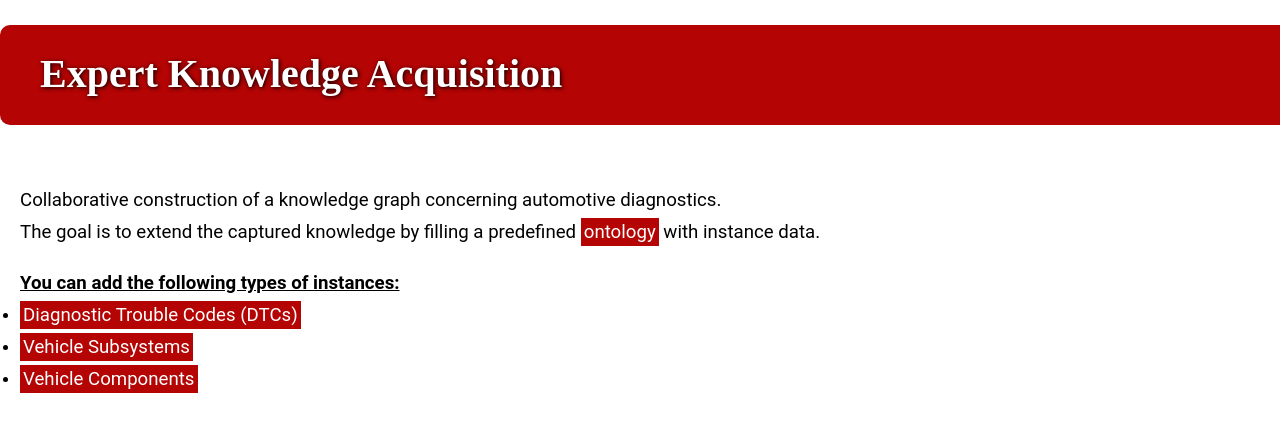
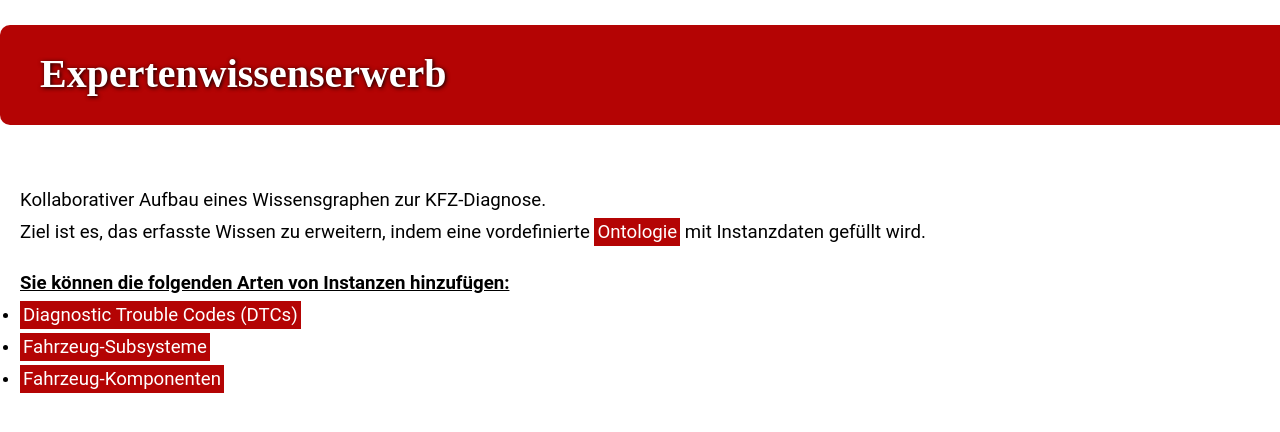
Before and after one commit to tbohne/obd_ontology, a Flask app: page / in a window 1280 px wide; the page is wider, and only the part inside the window is pictured. Shown: the top 432 px of that part. Run offline with Flask 2, Linux system fonts and the light colour scheme; some libraries are stand-ins or nearby versions.

Commit message:
translate to German

```diff
--- a/obd_ontology/app.py
+++ b/obd_ontology/app.py
@@ -68,27 +68,27 @@ class DTCForm(FlaskForm):
     """
     Form for the DTC page.
     """
-    dtc_name = StringField("DTC:")
+    dtc_name = StringField("")
     occurs_with = SelectField("",
                               choices=make_tuple_list(kg_query_tool.query_all_dtc_instances(False)),
                               validate_choice=False)
-    occurs_with_submit = SubmitField("Add DTC")
-    clear_occurs_with = SubmitField("Clear list")
-    fault_condition = StringField("Fault condition")
+    occurs_with_submit = SubmitField("DTC hinzufügen")
+    clear_occurs_with = SubmitField("Liste leeren")
+    fault_condition = StringField("")
     symptoms_list = make_tuple_list(kg_query_tool.query_all_symptom_instances())
     symptoms = SelectField("", choices=symptoms_list,
                            validate_choice=False)
-    symptoms_submit = SubmitField("Add symptom")
-    clear_symptoms = SubmitField("Clear list")
+    symptoms_submit = SubmitField("Symptom hinzufügen")
+    clear_symptoms = SubmitField("Liste leeren")
     new_symptom = StringField("")
-    new_symptom_submit = SubmitField("Add new symptom")
+    new_symptom_submit = SubmitField("Neues Symptom hinzufügen")
     suspect_components = SelectField(
         "",
         choices=make_tuple_list(kg_query_tool.query_all_component_instances()), validate_choice=False)
-    add_component_submit = SubmitField("Add component")
-    clear_components = SubmitField("Clear list")
-    final_submit = SubmitField("Submit")
-    clear_everything = SubmitField("Clear")
+    add_component_submit = SubmitField("Komponente hinzufügen")
+    clear_components = SubmitField("Liste leeren")
+    final_submit = SubmitField("Absenden")
+    clear_everything = SubmitField("Alle Listen leeren")
 
 
 class SubsystemForm(FlaskForm):
@@ -99,15 +99,15 @@ class SubsystemForm(FlaskForm):
     components = SelectField("",
                              choices=make_tuple_list(kg_query_tool.query_all_component_instances()),
                              validate_choice=False)
-    add_component_submit = SubmitField("Add to list")
-    clear_components = SubmitField("Clear list")
+    add_component_submit = SubmitField("Komponente hinzufügen")
+    clear_components = SubmitField("Liste leeren")
     verifying_components = SelectField("",
                                        choices=make_tuple_list(kg_query_tool.query_all_component_instances()),
                                        validate_choice=False)
-    verifying_components_submit = SubmitField("Add to list")
-    clear_verifying_components = SubmitField("Clear list")
-    final_submit = SubmitField("Submit")
-    clear_everything = SubmitField("Clear")
+    verifying_components_submit = SubmitField("Komponente hinzufügen")
+    clear_verifying_components = SubmitField("Liste leeren")
+    final_submit = SubmitField("Absenden")
+    clear_everything = SubmitField("Alle Listen leeren")
 
 
 class SuspectComponentsForm(FlaskForm):
@@ -115,10 +115,10 @@ class SuspectComponentsForm(FlaskForm):
     Form for the component page.
     """
     component_name = StringField("")
-    boolean_choices = [("No", "No",), ("Yes", "Yes")]
-    final_submit = SubmitField('Submit component')
-    affecting_component_submit = SubmitField('Add to list')
-    clear_affecting_components = SubmitField("Clear list")
+    boolean_choices = [("Nein", "Nein",), ("Ja", "Ja")]
+    final_submit = SubmitField('Absenden')
+    affecting_component_submit = SubmitField('Komponente hinzufügen')
+    clear_affecting_components = SubmitField("Liste leeren")
     measurements_possible = SelectField(choices=boolean_choices)
     affecting_components = SelectField("",
                                        choices=make_tuple_list(kg_query_tool.query_all_component_instances()),
@@ -226,8 +226,8 @@ def component_form():
                             facts_to_be_removed
                         )
                     # add component to the knowledge graph
-                    assert form.measurements_possible.data == "Yes" or form.measurements_possible.data == "No"
-                    oscilloscope_useful = True if form.measurements_possible.data == "Yes" else False
+                    assert form.measurements_possible.data == "Ja" or form.measurements_possible.data == "Nein"
+                    oscilloscope_useful = True if form.measurements_possible.data == "Ja" else False
                     add_component_to_knowledge_graph(suspect_component=form.component_name.data,
                                                      affected_by=entered_affecting_comps,
                                                      oscilloscope=oscilloscope_useful)
@@ -238,25 +238,26 @@ def component_form():
                     session["affecting_components_empty_warning_received"] = None
                     # show success message
                     if form.component_name.data == session.get("component_name"):
-                        flash(f"The component {form.component_name.data} has successfully been overwritten.")
+                        flash(f"Die Komponente {form.component_name.data} wurde erfolgreich überschrieben.")
                     else:
-                        flash(f"The component {form.component_name.data} has successfully been added.")
+                        flash(f"Die Komponente {form.component_name.data} wurde erfolgreich hinzugefügt.")
                     return redirect(url_for('component_form'))
 
                 elif comp_part_of_kg and not warning_already_shown:
-                    flash("WARNING: This component already exists! If you are sure that you want to overwrite it,"
-                          " please click the submit button one more time.")
+                    flash(
+                        "WARNUNG: Diese Komponente existiert bereits! Wenn Sie sicher sind, dass Sie sie "
+                        "überschreiben möchten, klicken Sie bitte erneut auf den \"Absenden\"-Button.")
                     session["component_name"] = form.component_name.data
 
                 elif not entered_affecting_comps and not session.get("affecting_components_empty_warning_received"):
-                    flash("WARNING: You do not have specified any components that affect the current component! "
-                          "Please make sure to add all affecting components that you know about. If you are "
-                          "sure that you do not want to add any affecting components, please click the submit "
-                          "button one more time.")
+                    flash("WARNUNG: Sie haben keine Komponenten angegeben, die die aktuelle Komponente beeinflussen! "
+                          "Bitte fügen Sie alle Komponenten hinzu, von denen Sie wissen, dass sie die aktuelle "
+                          "Komponente beeinflussen. Wenn Sie sicher sind, dass Sie keine beeinflussenden Komponenten "
+                          "hinzufügen wollen, klicken Sie bitte den  \"Absenden\"-Button erneut.")
                     session["affecting_components_empty_warning_received"] = True
 
             else:  # component name StringField is empty
-                flash("Please enter component name")
+                flash("Bitte geben Sie den Namen der Komponente ein!")
         # a button that is not the final submit button has been clicked
         elif form.affecting_component_submit.data:  # button that adds affecting components to list has been clicked
             if form.affecting_components.data not in get_session_variable_list("affecting_components"):
@@ -450,12 +451,14 @@ def dtc_form():
                             # if the DTC already exists and there has not been a warning yet, flash a warning first
                             if form.dtc_name.data in kg_query_tool.query_all_dtc_instances(False) \
                                     and not warning_already_shown:
-                                flash("WARNING: This DTC already exists! If you are sure that you want"
-                                      " to overwrite it, please click the submit button one more time.")
+                                flash(
+                                    "WARNUNG: Dieser DTC existiert bereits! Wenn Sie sicher sind, dass Sie ihn "
+                                    "überschreiben möchten, klicken Sie bitte noch einmal auf den \"Absenden\"-Button")
                                 session["dtc_name"] = form.dtc_name.data
                             else:  # either the DTC does not exist yet, or the warning has already been flashed
                                 if not dtc_sanity_check(form.dtc_name.data):
-                                    flash("invalid DTC (not matching expected pattern): " + form.dtc_name.data)
+                                    flash(
+                                        "Ungültiger DTC (entspricht nicht dem erwarteten Muster): " + form.dtc_name.data)
                                 else:
                                     # replacement confirmation given
                                     if warning_already_shown:
@@ -485,18 +488,20 @@ def dtc_form():
 
                                     # show success message
                                     if form.dtc_name.data == session.get("dtc_name"):
-                                        flash(f"The DTC {form.dtc_name.data} has successfully been overwritten.")
+                                        flash(f"Der DTC {form.dtc_name.data} wurde erfolgreich überschrieben.")
                                     else:
-                                        flash(f"The DTC {form.dtc_name.data} has successfully been added.")
+                                        flash(f"The DTC {form.dtc_name.data} wurde erfolgreich hinzugefügt.")
                                     return redirect(url_for('dtc_form'))
                         else:  # the list of suspect components is empty
-                            flash("Please list at least one component that should be checked!")
+                            flash("Bitte nennen Sie mindestens eine Komponente, die überprüft werden sollte!")
                     else:  # the list of symptoms is empty
-                        flash("Please add at least one symptom that can occur with the DTC!")
+                        flash(
+                            "Bitte fügen Sie mindestens ein Symptom hinzu, das im Zusammenhang mit dem DTC "
+                            "auftreten kann!")
                 else:  # the StringField for the fault condition is empty
-                    flash("Please enter a fault condition description!")
+                    flash("Bitte geben Sie eine Beschreibung des Fehlerzustands ein!")
             else:  # the StringField for the DTC is empty
-                flash("Please enter a DTC code!")
+                flash("Bitte geben Sie den DTC ein!")
 
         # a button that is not the final submit button has been clicked
         elif form.add_component_submit.data:  # button that adds components to the component list has been clicked
@@ -514,7 +519,7 @@ def dtc_form():
                 if form.new_symptom.data not in get_session_variable_list("symptom_list"):
                     get_session_variable_list("symptom_list").append(form.new_symptom.data)
             else:
-                flash("Please add the new symptom before submitting the symptom!")
+                flash("Bitte schreiben Sie das neue Symptom in das Textfeld, bevor Sie versuchen, es hinzuzufügen!")
 
         elif form.occurs_with_submit.data:  # button that adds other DTC to the occurs_with list has been clicked
             if form.occurs_with.data not in get_session_variable_list("occurs_with_list"):
@@ -566,8 +571,9 @@ def subsystem_form():
                         # if the subsystem already exists and there has not been a warning yet, flash a warning first
                         if form.subsystem_name.data in kg_query_tool.query_all_vehicle_subsystem_instances() \
                                 and not warning_already_shown:
-                            flash("WARNING: This vehicle subsystem already exists! If you are sure that "
-                                  "you want to overwrite it, please click the submit button one more time.")
+                            flash(
+                                "WARNUNG: Dieses Fahrzeug-Subsystem existiert bereits! Wenn Sie sicher sind, dass Sie"
+                                " es überschreiben möchten, klicken Sie bitte noch einmal auf den \"Absenden\"-Button.")
                             session["subsystem_name"] = form.subsystem_name.data
                         else:
                             # replacement confirmation given
@@ -592,19 +598,20 @@ def subsystem_form():
                             get_session_variable_list("verifying_components").clear()
                             # show a success message
                             if form.subsystem_name.data == session.get("subsystem_name"):
-                                flash(f"The vehicle subsystem called {form.subsystem_name.data} "
-                                      f"has successfully been overwritten.")
+                                flash(f"Das Fahrzeug-Subsystem mit dem Namen {form.subsystem_name.data} "
+                                      f"wurde erfolgreich überschrieben.")
                             else:
-                                flash(f"The vehicle subsystem called {form.subsystem_name.data} "
-                                      f"has successfully been added.")
+                                flash(f"Das Fahrzeug-Subsystem mit dem Namen {form.subsystem_name.data} "
+                                      f"wurde erfolgreich hinzugefügt.")
                             return redirect(url_for('subsystem_form'))
                     else:  # the list of verifying components is empty
-                        flash("Please name at least one component that can verify whether this "
-                              "subsystem works correctly!")
+                        flash(
+                            "Nennen Sie bitte mindestens eine Komponente, durch die verifiziert werden kann, ob "
+                            "dieses Teilsystem korrekt funktioniert!")
                 else:  # the list of components belonging to the subsystem is empty
-                    flash("Please list the components that this subsystem comprises!")
+                    flash("Bitte nennen Sie die Komponenten, aus denen dieses Subsystem besteht!")
             else:  # the StringField for the subsystem name is empty
-                flash("Please enter a name for the subsystem!")
+                flash("Bitte geben Sie einen Namen für das Subsystem ein!")
 
         # a button that is not the final submit button has been clicked
         elif form.add_component_submit.data:  # button that adds components to the component list has been clicked
--- a/templates/index.html
+++ b/templates/index.html
@@ -3,26 +3,27 @@
 
 <head>
     <meta charset="UTF-8">
-    <link rel="stylesheet" type="text/css" href="{{url_for('static', filename='style.css')}}">
-    <title>Expert Knowledge Acquisition</title>
+    <link rel="stylesheet" type="text/css" href="{{ url_for('static', filename='style.css') }}">
+    <title>Expertenwissenserwerb</title>
 </head>
 
 <body>
 <header>
-        <h1>Expert Knowledge Acquisition</h1>
+    <h1>Expertenwissenserwerb</h1>
 </header>
 
 <section>
     <article>
         <br>
-            <p>Collaborative construction of a knowledge graph concerning automotive diagnostics.</p>
-            <p>The goal is to extend the captured knowledge by filling a predefined <a href="https://github.com/tbohne/OBDOntology">ontology</a> with instance data.</p>
+        <p>Kollaborativer Aufbau eines Wissensgraphen zur KFZ-Diagnose.</p>
+        <p>Ziel ist es, das erfasste Wissen zu erweitern, indem eine vordefinierte <a
+                href="https://github.com/tbohne/OBDOntology">Ontologie</a> mit Instanzdaten gefüllt wird.</p>
         <br>
-            <p><u><b>You can add the following types of instances:</b></u></p>
+        <p><u><b>Sie können die folgenden Arten von Instanzen hinzufügen:</b></u></p>
         <ul>
             <li><p><a href="dtc_form">Diagnostic Trouble Codes (DTCs)</a></p></li>
-                <li><p><a href="subsystem_form">Vehicle Subsystems</a></p></li>
-                <li><p><a href="component_form">Vehicle Components</a></p></li>
+            <li><p><a href="subsystem_form">Fahrzeug-Subsysteme</a></p></li>
+            <li><p><a href="component_form">Fahrzeug-Komponenten</a></p></li>
         </ul>
     </article>
 </section>
```
Also changed, not shown: templates/DTC_form.html (+26 -19 lines), templates/component_form.html (+14 -12 lines), templates/subsystem_form.html (+20 -16 lines). Lines whose indentation alone changed are shown as unchanged.
